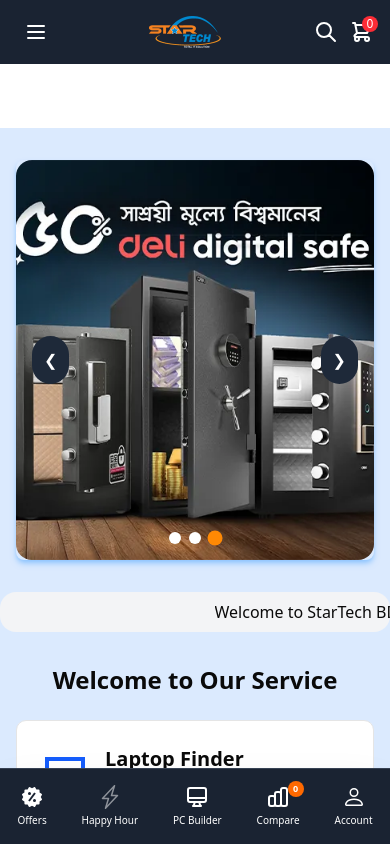
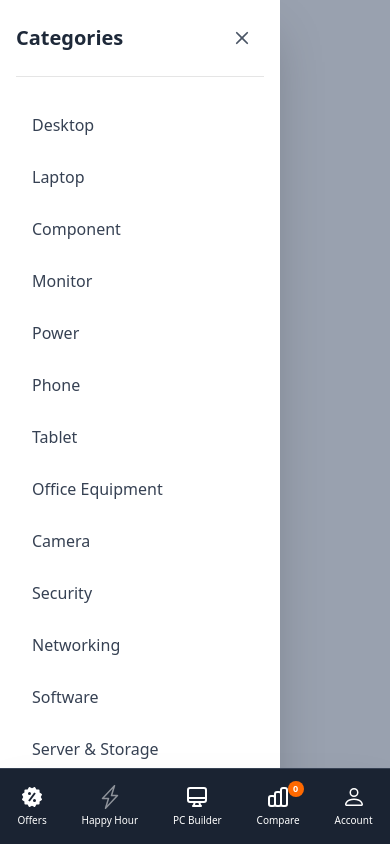
Before and after one commit to Shdeveloper12/E-Commerce-Platform, a Next.js app: page / in a window 390 px wide. Both pictures are taken after a click on the button 36 px from the left and 32 px from the top of the page. Shown: the top 844 px of the page. Built offline with nearby package versions, Linux system fonts and the light colour scheme.

Commit message:
added responsive navber with correction

```diff
--- a/src/components/ui/navber.tsx
+++ b/src/components/ui/navber.tsx
@@ -1,12 +1,34 @@
 "use client";
 
-import React from "react";
+import React, { useState } from "react";
 import logo from "../../assets/logo.png";
 import Link from "next/link";
 import { BiSolidOffer } from "react-icons/bi";
-import { BsLightningCharge, BsPerson } from "react-icons/bs";
+import { BsLightningCharge, BsPerson, BsX } from "react-icons/bs";
 import { motion } from "motion/react";
 export default function Navber() {
+  const [mobileMenuOpen, setMobileMenuOpen] = useState(false);
+
+  const categories = [
+    { name: "Desktop", href: "/desktop" },
+    { name: "Laptop", href: "/laptop" },
+    { name: "Component", href: "/component" },
+    { name: "Monitor", href: "/monitor" },
+    { name: "Power", href: "/power" },
+    { name: "Phone", href: "/phone" },
+    { name: "Tablet", href: "/tablet" },
+    { name: "Office Equipment", href: "/office-equipment" },
+    { name: "Camera", href: "/camera" },
+    { name: "Security", href: "/security" },
+    { name: "Networking", href: "/networking" },
+    { name: "Software", href: "/software" },
+    { name: "Server & Storage", href: "/server" },
+    { name: "Accessories", href: "/accessories" },
+    { name: "Gadget", href: "/gadget" },
+    { name: "Gaming", href: "/gaming" },
+    { name: "TV", href: "/tv" },
+    { name: "Appliance", href: "/appliance" },
+  ];
   {/*
     <div className="navbar bg-base-100 shadow-sm">
       <div className="navbar-start">
@@ -63,10 +85,16 @@
   return (
     <>
       {/* Mobile Top Bar */}
-      <div className="lg:hidden bg-[#1a2332] text-white">
+      <div className="lg:hidden bg-[#1a2332] text-white relative z-50">
         <div className="flex items-center justify-between px-4 py-3">
           {/* Mobile Menu Button */}
-          <button className="text-white p-2">
+          <button
+            onClick={() => setMobileMenuOpen(!mobileMenuOpen)}
+            className="text-white p-2 hover:bg-gray-700 rounded transition-colors"
+          >
+            {mobileMenuOpen ? (
+              <BsX className="h-7 w-7" />
+            ) : (
               <svg
                 xmlns="http://www.w3.org/2000/svg"
                 className="h-6 w-6"
@@ -81,6 +109,7 @@
                   d="M4 6h16M4 12h16M4 18h16"
                 />
               </svg>
+            )}
           </button>
 
           {/* Mobile Logo */}
@@ -94,19 +123,65 @@
 
           {/* Mobile Search & Cart */}
           <div className="flex gap-3 items-center">
-            <button className="text-white">
+            <button className="text-white p-2 hover:bg-gray-700 rounded transition-colors">
               <svg xmlns="http://www.w3.org/2000/svg" className="h-6 w-6" fill="none" viewBox="0 0 24 24" stroke="currentColor">
                 <path strokeLinecap="round" strokeLinejoin="round" strokeWidth={2} d="M21 21l-6-6m2-5a7 7 0 11-14 0 7 7 0 0114 0z" />
               </svg>
             </button>
-            <button className="text-white relative">
+            <button className="text-white relative p-2 hover:bg-gray-700 rounded transition-colors">
               <svg xmlns="http://www.w3.org/2000/svg" className="h-6 w-6" fill="none" viewBox="0 0 24 24" stroke="currentColor">
                 <path strokeLinecap="round" strokeLinejoin="round" strokeWidth={2} d="M3 3h2l.4 2M7 13h10l4-8H5.4M7 13L5.4 5M7 13l-2.293 2.293c-.63.63-.184 1.707.707 1.707H17m0 0a2 2 0 100 4 2 2 0 000-4zm-8 2a2 2 0 11-4 0 2 2 0 014 0z" />
               </svg>
-              <span className="absolute -top-1 -right-1 bg-red-500 text-white text-xs rounded-full h-4 w-4 flex items-center justify-center">0</span>
+              <span className="absolute top-1 right-1 bg-red-500 text-white text-xs rounded-full h-4 w-4 flex items-center justify-center">0</span>
             </button>
           </div>
         </div>
+
+        {/* Mobile Menu Sidebar */}
+        <motion.div
+          initial={{ x: "-100%" }}
+          animate={{ x: mobileMenuOpen ? 0 : "-100%" }}
+          transition={{ type: "tween", duration: 0.3 }}
+          className="fixed top-0 left-0 h-full w-[280px] bg-white shadow-2xl z-50 overflow-y-auto"
+        >
+          <div className="p-4">
+            {/* Close Button */}
+            <div className="flex justify-between items-center mb-6 pb-4 border-b">
+              <h2 className="text-xl font-bold text-gray-800">Categories</h2>
+              <button
+                onClick={() => setMobileMenuOpen(false)}
+                className="text-gray-600 hover:text-red-500 p-2"
+              >
+                <BsX className="h-7 w-7" />
+              </button>
+            </div>
+
+            {/* Category List */}
+            <nav className="space-y-1">
+              {categories.map((category, index) => (
+                <Link
+                  key={index}
+                  href={category.href}
+                  onClick={() => setMobileMenuOpen(false)}
+                  className="block px-4 py-3 text-gray-700 hover:bg-orange-50 hover:text-orange-600 rounded-md transition-colors font-medium"
+                >
+                  {category.name}
+                </Link>
+              ))}
+            </nav>
+          </div>
+        </motion.div>
+
+        {/* Overlay */}
+        {mobileMenuOpen && (
+          <motion.div
+            initial={{ opacity: 0 }}
+            animate={{ opacity: 1 }}
+            exit={{ opacity: 0 }}
+            onClick={() => setMobileMenuOpen(false)}
+            className="fixed inset-0 bg-gray-400 bg-opacity-50 z-40"
+          />
+        )}
       </div>
 
       {/* Desktop Navigation */}
@@ -190,7 +265,7 @@
         {/* Category Navigation */}
         <div className="bg-gray-100 border-b shadow-sm">
           <div className="container mx-auto max-w-[1400px] px-4">
-            <ul className="flex gap-3 py-3 text-sm font-medium text-gray-700 overflow-x-auto">
+            <ul className="flex gap-3 py-3 text-sm font-medium text-gray-700 overflow-x-auto justify-between">
               <li><Link href="/desktop" className="hover:text-orange-500 transition-colors whitespace-nowrap">Desktop</Link></li>
               <li><Link href="/laptop" className="hover:text-orange-500 transition-colors whitespace-nowrap">Laptop</Link></li>
               <li><Link href="/component" className="hover:text-orange-500 transition-colors whitespace-nowrap">Component</Link></li>
```
Lines whose indentation alone changed are shown as unchanged.
